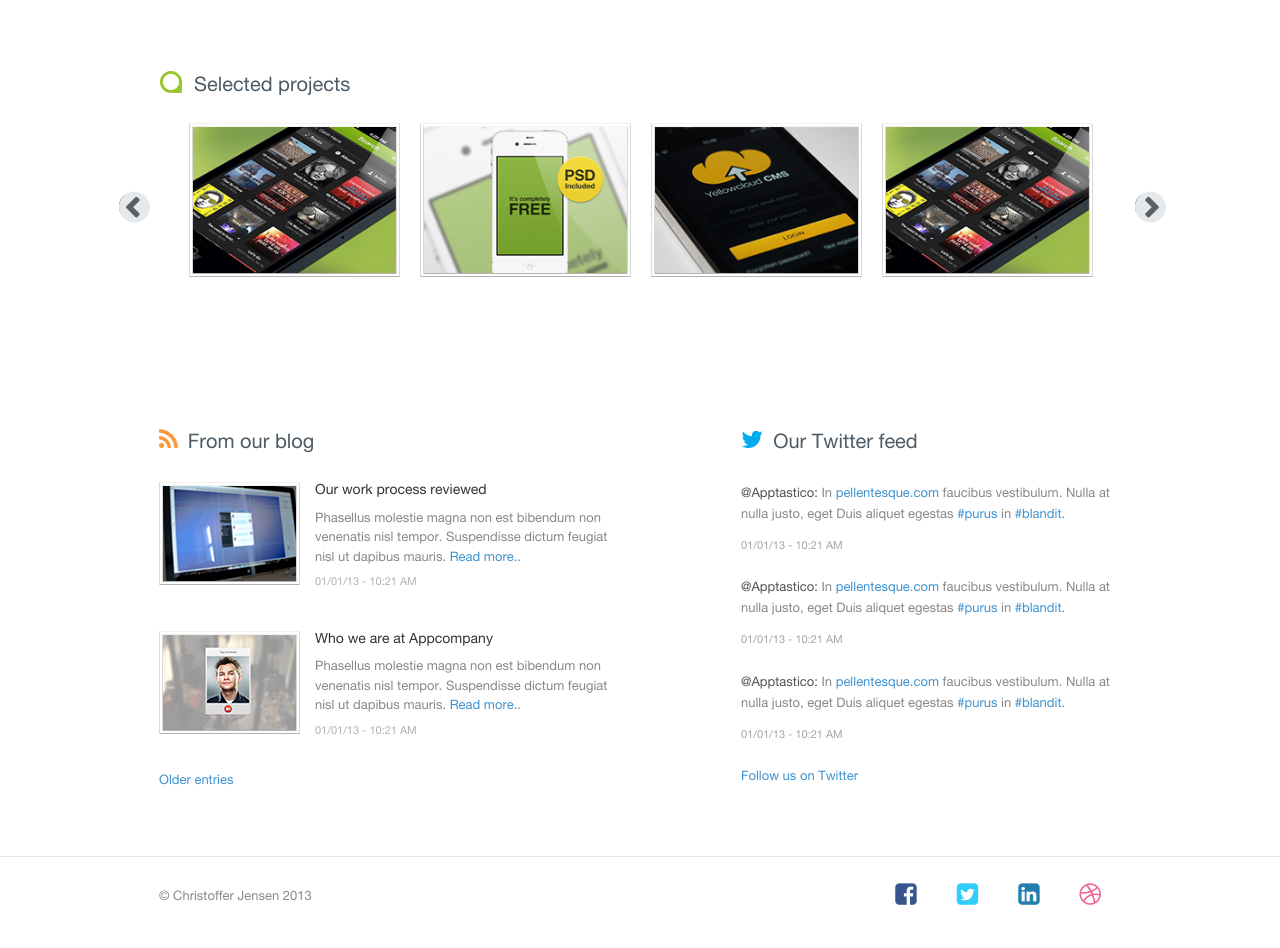
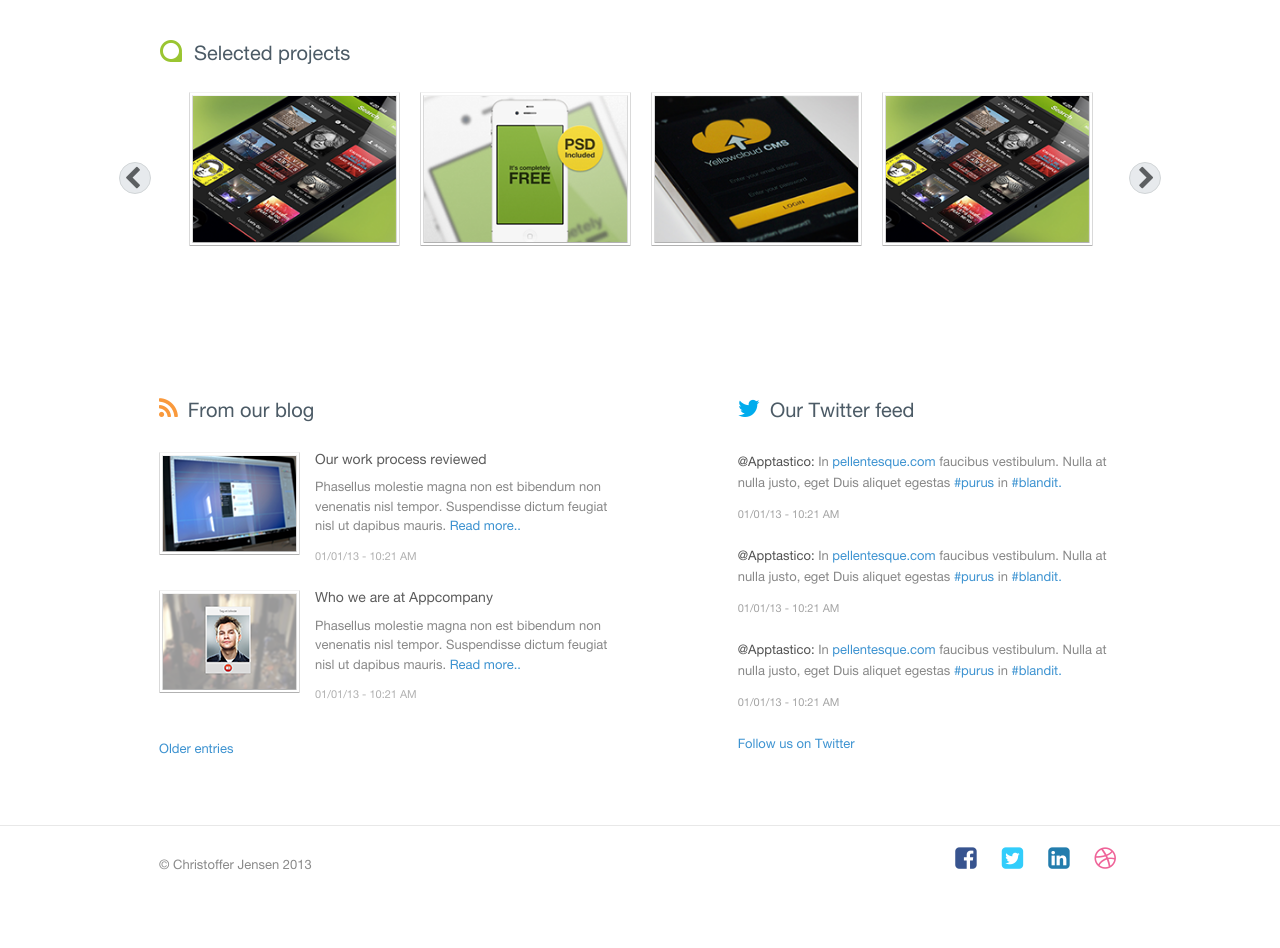
Before and after one commit to Ruzanov99/Apptastico, a plain HTML site: page index.html in a window 1280 px wide. Shown: the part 1191-2139 px from the top of the page. After the commit the page ends 2100 px from the top, so only its background shows below. Drawn offline with Linux system fonts and the light colour scheme.

Commit message:
added changes in project

```diff
--- a/css/style.css
+++ b/css/style.css
@@ -22,7 +22,7 @@ header .navbar-collapse {
 }
 
 .navbar-header {
-	padding-top: 30px;
+	padding-top: 40px;
 }
 
 .container>.navbar-collapse {
@@ -38,6 +38,7 @@ header .navbar-nav {
 header .navbar-brand {
 	height: auto;
 	text-align: left;
+	padding: 0 0px;
 }
 
 header div.navbar-header {
@@ -80,6 +81,9 @@ header ul.nav{
 	color: #fff;
  }
 
+.navbar-toggle {
+	margin-right: 0px;
+}
 
 nav li {
 	display: inline-block;
@@ -136,14 +140,12 @@ div.our-services div.container {
 	min-height: 504px;
 }
 
-.inner-wraper-img {
-	position: absolute;
-	bottom: 0;
-}
 
 div.our-services div.container img {
 	padding-top: 60px;
 	max-width: 96%;
+	position: absolute;
+	bottom: 0;
 }
 
 .slider-partners {
@@ -154,12 +156,14 @@ div.our-services div.container div.our-activity h1 {
 	font-size: 42px;
 	font-family:  HelveticaNeue-Bold;
 	color: #ffffff;
+	margin-bottom: 0px;
 }
 
 div.our-services div.container div.our-activity p {
 	margin-top: 20px;
 	font: 16px;
 	font-family: HelveticaNeue;
+	margin-bottom: 0px;
 }
 
 div.our-services div.container div.our-activity p:nth-child(2) {
@@ -168,7 +172,6 @@ div.our-services div.container div.our-activity p:nth-child(2) {
 
 div.our-services div.container div.our-activity {
     padding-top: 125px;
-    padding-bottom: 94px;
 }
 
 div.our-services div.container div.our-activity button {
@@ -185,20 +188,17 @@ div.our-services div.container div.our-activity button {
 	font-family:  HelveticaNeue-Bold;
 	color: #ffffff;
 	cursor: pointer;
+	transition: all 0.3s ease 0s;
+}
+
+div.our-services div.container div.our-activity button:hover {
+	background: radial-gradient(ellipse at center, rgba(95,156,207,1) 0%,rgba(91,152,206,1) 3%,rgba(93,153,207,1) 24%,rgba(86,140,201,1) 79%,rgba(82,132,196,1) 97%,rgba(75,127,184,1) 100%);
+	transition: background 0.3s ease 0s;
 }
 
 button:focus {
 	outline: none;
 	border: none;
-}
-
-div.our-services div.container div.our-activity button:hover {
-	background: radial-gradient(ellipse at center, rgba(95,156,207,1) 0%,rgba(91,152,206,1) 3%,rgba(93,153,207,1) 24%,rgba(86,140,201,1) 79%,rgba(82,132,196,1) 97%,rgba(75,127,184,1) 100%);
-}
-
-div.our-services div.container div.our-activity button:focus {
-	border: none;
-	outline: none;
 }
 
 div.partners {
@@ -241,6 +241,11 @@ div.our-services div.container div.our-activity button + p a {
 	font-size: 13px;
 	font-family: HelveticaNeue-Bold;
 	border-bottom: 1px solid #ffffff;
+}
+
+div.our-services div.container div.our-activity button + p a:focus {
+	color: #fff;
+	text-decoration-line: none;
 }
 
 div.our-services div.container div.our-activity button + p a:hover {
@@ -296,6 +301,10 @@ section.our-advantages {
 	font-size: 0;
 }
 
+.next {
+	cursor: pointer;
+}
+
 section.our-advantages div.container div.advantages-item {
 	display: inline-block;
 	box-sizing: border-box;
@@ -309,16 +318,11 @@ section.our-advantages div.container div.advantages-item span {
 	color: #7D8F9B;
 	border: 5px solid #7D8F9B;
 	border-radius: 50%;
-	padding: 20px 30px;
+	height: 135px;
+    width: 135px;
+    line-height: 125px;
 }
 
-section.our-advantages div.container div.row div.col-xs-12:first-child  div.advantages-item span {
-	padding: 20px 50px;
-}
-
-section.our-advantages div.container div.advantages-item:nth-child(2) span {
-	padding: 20px 25px;
-}
 
 section.our-advantages div.container div.advantages-item div.description {
 	position: relative;
@@ -413,57 +417,76 @@ div.our-works div.container h3 +  ul.slider-works li a img {
 	box-sizing: border-box;
 }
 
-.fa-chevron-circle-right {
-	font-size: 36px;
+.fa-chevron-right {
+	font-size: 24px;
 	position: absolute;
 	right: -40px;
 	top: 70px;
 	cursor: pointer;
-	color: #E6E9EB;
-	background: #5D6062;
+	color: #5C5F61;
+	background: #E7EAED;
 	border-radius: 30px;
-	height: 27px;
-    line-height: 29px;
-    width: 26px;
+    height: 32px;
+    line-height: 30px;
+    padding-left: 8px;
+    width: 32px;
+    border: 1px solid #D1D5D7;
+
+	transition-duration: 0.3s;
+	transition-property: transform;
+	transform: translateZ(0);
+	box-shadow: 0 0 1px rgba(0, 0, 0, 0);
 }
 
-.fa-chevron-circle-left {
-	font-size: 36px;
+.fa-chevron-right:hover {
+	transform: scale(1.1);
+}
+
+.fa-chevron-left {
+	font-size: 24px;
 	position: absolute;
 	left: -40px;
 	top: 70px;
 	cursor: pointer;
-	color: #E6E9EB;
-	background: #5D6062;
+	color: #5C5F61;
+	background: #E7EAED;
 	border-radius: 30px;
-	height: 27px;
-    line-height: 29px;
-    width: 26px;
+	height: 32px;
+	padding-left: 4px;
+    line-height: 30px;
+    width: 32px;
+    border: 1px solid #D1D5D7;
+
+    transition-duration: 0.3s;
+	transition-property: transform;
+	transform: translateZ(0);
+	box-shadow: 0 0 1px rgba(0, 0, 0, 0);
 }
 
-div.post-social div.container div.our-blog h3 span {
+.fa-chevron-left:hover {
+	transform: scale(1.1);
+}
+
+div.post-social div.container h3 span {
 	position: relative;
 	margin-right: 10px;
 	color: #F9993C;
 	font-size: 24px;
 }
 
-div.post-social div.container div.our-blog h3 {
+div.post-social div.container h3 {
 	font-size: 20px;
 	color: #4C5B66;
 	padding-bottom: 20px;
 	font-weight: normal;
 }
 
-div.post-social div.container div.our-blog {
-	max-width: 580px;
-}
 
-div.post-social div.container div.our-blog div.blog {
+div.post-social div.container div.blog {
 	max-width: 480px;
 }
 
-div.post-social div.container div.our-blog div.blog img {
+div.post-social div.container div.blog img {
 	float: left;
 	border-bottom: 4px double #B2B2B2;
 	border-left: 4px double #D9D9D9;
@@ -473,51 +496,49 @@ div.post-social div.container div.our-blog div.blog img {
 	margin-right: 15px;
 }
 
-div.post-social div.container div.our-blog div.blog {
+div.post-social div.container div.blog {
 	padding-bottom: 25px;
+	outline: none;
+	border: none;
 }
 
-div.post-social div.container div.our-blog div.blog h4 {
-	font-size: 15px;
+div.post-social div.container div.blog h5 {
+	font-size: 14px;
 	color: #5c5c5c;
 	margin-bottom: 10px;
+	margin-top: 0px;
 	font-weight: normal;
 }
 
-div.post-social div.container div.our-blog div.blog p {
+div.post-social div.container div.blog p {
 	font-size: 13px;
 	color: #888888;
 	line-height: 1.5;
 	margin-bottom: 5px;
 }
 
-div.post-social div.container div.our-blog div.blog p span a {
+div.post-social div.container div.blog p span a {
 	font-size: 13px;
 	color: #3c92d0;
 }
 
-div.post-social div.container div.our-blog div.blog p span {
+div.post-social div.container div.blog p span {
 	font-size: 11px;
 	color: #b0b0b0;
 }
 
-div.post-social div.container div.our-blog div.blog p a {
+div.post-social div.container div.blog p a {
 	padding: 0;
 }
 
-div.post-social div.container div.our-blog p a {
+div.post-social div.container p a {
 	font-size: 13px;
 	color: #3c92d0;
 }
 
-div.post-social div.container div.our-blog {
-	float: left;
-}
-
-div.post-social div.container div.our-twitter {
-	max-width: 380px;
-	float: right;
-	padding-bottom: 60px;
+div.post-social div.container div.row div.col-xs-12:first-child p {
+		margin-top: 10px;
+	margin-bottom: 0px;
 }
 
 div.post-social div.container div.our-twitter h3 span {
@@ -562,13 +583,13 @@ div.post-social div.container div.our-twitter div.tweet {
 	box-sizing: border-box;
 }
 
-div.post-social div.container div.our-blog p a {
+div.post-social div.container p a {
 	font-size: 13px;
 	color: #3c92d0;
 }
 
 div.post-social {
-	overflow: hidden;
+	padding-bottom: 60px;
 }
 
 footer {
@@ -616,18 +637,46 @@ footer div.container div.row div.col-xs-12:last-child ul.our-social {
 	float: right;
 }
 
+footer div.container div.row div.col-xs-12:last-child ul.our-social li a {
+	padding: 0px;
+}
+
+footer div.container div.row div.col-xs-12:last-child ul.our-social li {
+	margin-right: 15px;
+}
+
+footer div.container div.row div.col-xs-12:last-child ul.our-social li:last-child {
+	margin-right: 0px;
+}
+
 .fa-facebook-square {
 	color: #38548F;
+}
+
+.fa-facebook-square:hover {
+	color: #222;
 }
 
 .fa-twitter-square {
 	color: #32CDFB;
 }
 
+.fa-twitter-square:hover {
+	color: #222;
+}
+
 .fa-linkedin-square {
 	color: #237DAD;
+}
+
+.fa-linkedin-square:hover {
+	color: #222;
 }
 
 .fa-dribbble {
 	color: #EF6499;
 }
+
+.fa-dribbble:hover {
+	color: #222;
+}
--- a/index.html
+++ b/index.html
@@ -52,16 +52,14 @@
 			<div class="container">
 			 	<div class="row">
 			 		<div class="hidden-xs col-sm-6 col-md-5 col-lg-5 wrapper-img">
-			 			<div class="inner-wraper-img">
 			 			<img src="images/phone.png" class="img-responsive" alt="iphone">
-			 			</div>
 			 		</div>
 			 		<div class="col-xs-12 col-sm-6 col-sm-offset- col-md-6 col-md-offset-1 col-lg-6 col-lg-offset-1">
 			 			<div class="our-activity">
 							<h1>We design iOS apps</h1>
 							<p>Ut In Nulla Enim. Phasellus Molestie Magna Non Est Bibendum Non Venenatis ut In Nulla Enim. Phasellus Molestie.</p>
 							<p>Vivamus hendrerit arcu sed erat molestie vehicula. Sed auctor neque eu tellus rhoncus ut eleifend nibh porttitor. Ut in nulla enim. Phasellus molestie tempor. Suspendisse dictum feugiat.</p>
-							<button>Request a quote</button>
+							<button class="">Request a quote</button>
 							<p><span>or</span><a href="#"><span class="fa fa-desktop"></span>See our recent work</a></p>
 						</div>
 			 		</div>
@@ -103,7 +101,7 @@
 						<div  class="advantages-item">
 							<span class="fa fa-flask"></span>
 								<div class="description">
-									<h3>Engaging interfaces</h3>
+									<h3>Usable designs</h3>
 									<p>Lorem ipsum dolor sit amet, consectetur adipiscing elit. Vivamus luctus urna sed urna ultricies ac tempor dui sagittis.</p>
 								</div>
 							<button>Read more</button>
@@ -114,7 +112,7 @@
 						<div class="advantages-item" >
 							<span class="fa fa-cog"></span>
 								<div class="description">
-									<h3>Engaging interfaces</h3>
+									<h3>Solid development</h3>
 									<p>Lorem ipsum dolor sit amet, consectetur adipiscing elit. Vivamus luctus urna sed urna ultricies ac tempor dui sagittis.</p>
 								</div>
 							<button>Read more</button>
@@ -144,9 +142,9 @@
 		<div class="post-social">
 			<div class="container">
 				<div class="row">
-					<div class="col-xs-12 col-sm-6 col-md-6 col-lg-6">
-						<div class="our-blog clearfix">
+					<div class="col-xs-12 col-sm-7 col-md-7 col-lg-6">
 							<h3><span class="fa fa-rss" aria-hidden="true"></span>From our blog</h3>
+								<div class="slider-blog">
 									<div class="blog">
 										<img src="images/computer-blog.png" alt="image-blog">
 										<h5>Our work process reviewed</h5>
@@ -160,11 +158,25 @@
 										<p>Phasellus molestie magna non est bibendum non venenatis nisl tempor. Suspendisse dictum feugiat nisl ut dapibus mauris. <span><a href="#">Read more..</a></span></p>
 										<p><span>01/01/13 - 10:21 AM</span></p>
 									</div>
-								<p><a href="#">Older entries</a></p>
+
+									<div class="blog">
+										<img src="images/computer-blog.png" alt="image-blog">
+										<h5>Our work process reviewed</h5>
+										<p>Phasellus molestie magna non est bibendum non venenatis nisl tempor. Suspendisse dictum feugiat nisl ut dapibus mauris. <span><a href="#">Read more..</a></span></p>
+										<p><span>01/01/13 - 10:21 AM</span></p>
+									</div>
+
+									<div class="blog">
+										<img src="images/men-blog.png" alt="image-blog">
+										<h5>Who we are at Appcompany</h5>
+										<p>Phasellus molestie magna non est bibendum non venenatis nisl tempor. Suspendisse dictum feugiat nisl ut dapibus mauris. <span><a href="#">Read more..</a></span></p>
+										<p><span>01/01/13 - 10:21 AM</span></p>
 									</div>
 								</div>
+							<p><a class="next">Older entries</a></p>
+					</div>
 
-					<div class="col-xs-12 col-sm-5 col-sm-offset-1 col-md-5 col-md-offset-1 col-lg-5 col-lg-offset-1">
+					<div class="col-xs-12 col-sm-5 col-md-5 col-lg-5 col-lg-offset-1">
 						<div class="our-twitter">
 								<h3><span class="fa fa-twitter" aria-hidden="true"></span>Our Twitter feed</h3>
 									<div class="tweet">
@@ -205,11 +217,11 @@
 	<footer>
 		<div class="container">
 			<div class="row">
-				<div class="col-xs-12 col-sm-6 col-md-6 col-lg-6 text-center">
+				<div class="col-xs-12 col-sm-6 col-md-6 col-lg-6">
 					<p>© Christoffer Jensen 2013</p>
 				</div>
 				<div class="col-xs-12 col-sm-6 col-md-6 col-lg-6">
-					<ul class="our-social nav navbar-nav text-center list-inline">
+					<ul class="our-social nav navbar-nav list-inline">
 						<li><a href="#"><span class="fa fa-facebook-square" aria-hidden="true"></span></a></li>
 						<li><a href="#"><span class="fa fa-twitter-square" aria-hidden="true"></span></a></li>
 						<li><a href="#"><span class="fa fa-linkedin-square" aria-hidden="true"></span></a></li>
--- a/js/common.js
+++ b/js/common.js
@@ -39,8 +39,8 @@ $(document).ready(function(){
 });
 	$('.slider-works').slick({
   		arrows: true,
-  		nextArrow: '<span class="fa fa-chevron-circle-right" aria-hidden="true"></span>',
-        prevArrow: '<span class="fa fa-chevron-circle-left" aria-hidden="true"></span>',
+  		nextArrow: '<span class="fa fa-chevron-right" aria-hidden="true"></span>',
+        prevArrow: '<span class="fa fa-chevron-left" aria-hidden="true"></span>',
   		infinite: true,
   		slidesToShow: 4,
   		slidesToScroll: 4,
@@ -86,4 +86,14 @@ $(document).ready(function(){
     	}
     ]
 });
+	$('.slider-blog').slick({
+		dots: false,
+		Arrow: true,
+		nextArrow: $('.next'), /*Своя кнопка перелистывания слайдеров*/
+		prevArrow: false,
+  		vertical: true,
+  		verticalSwiping: true,
+  		slidesToShow: 2,
+  		slidesToScroll: 1
+	});
 });
```
Also changed, not shown: css/mobile.css (+46 -12 lines). Lines whose indentation alone changed are shown as unchanged.
